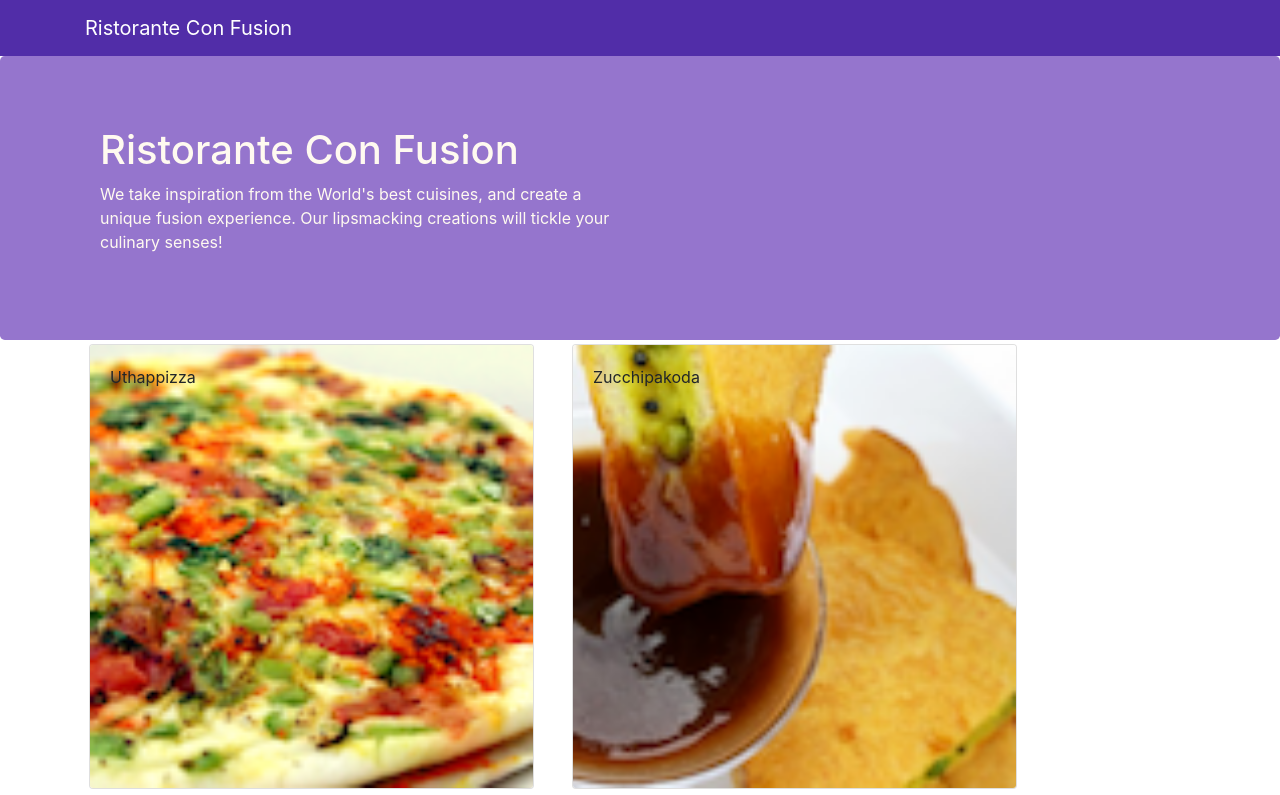
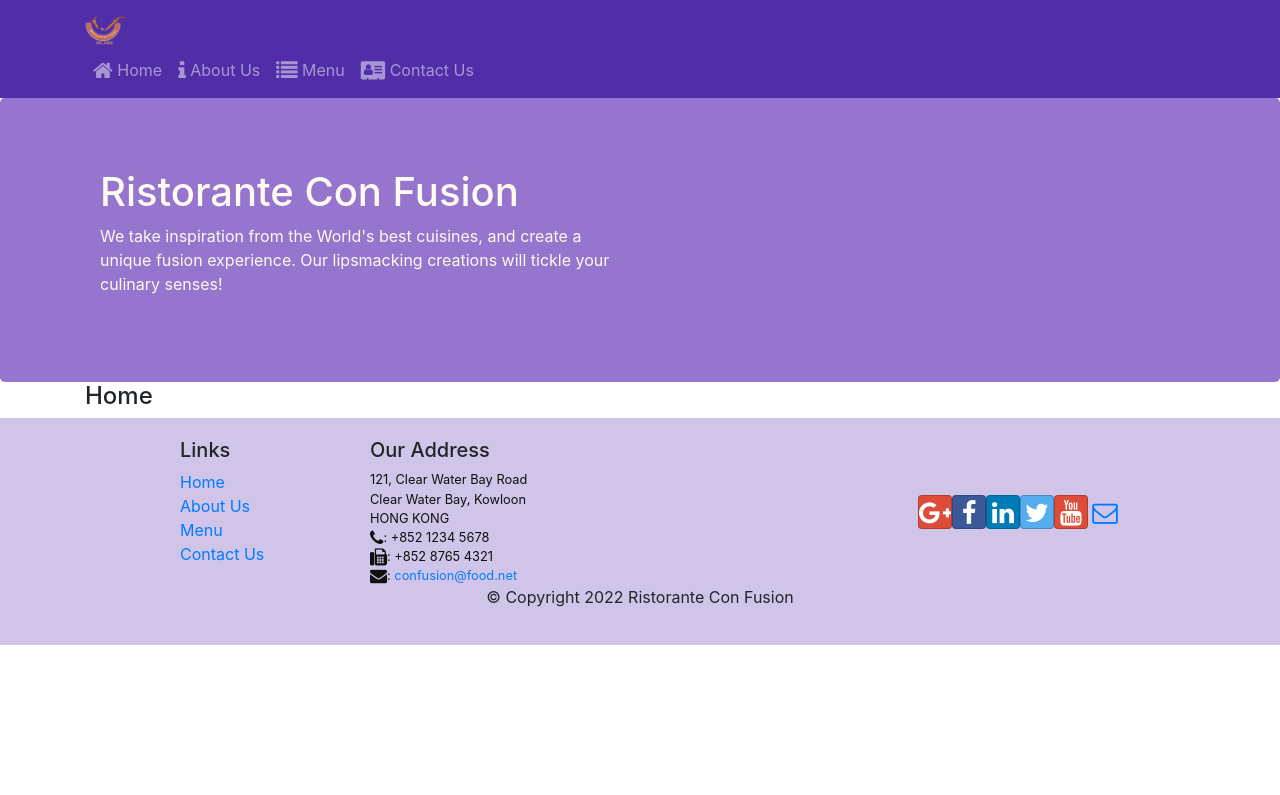
Before and after one commit to madhavithakur/restaurant-using-hooks, a React (Create React App) app: page / in a window 1280 px wide. Shown: the top 795 px of the page. Built offline with nearby package versions, Linux system fonts and the light colour scheme.

Commit message:
React Router

```diff
--- a/package.json
+++ b/package.json
@@ -40,6 +40,7 @@
     "bootstrap-social": "^5.1.1",
     "font-awesome": "^4.7.0",
     "react-popper": "^2.3.0",
+    "react-router-dom": "^6.3.0",
     "reactstrap": "^9.1.2"
   }
 }
--- a/src/App.js
+++ b/src/App.js
@@ -1,14 +1,17 @@
 import Main from './components/MainComponent';
 import './App.css';
 import React, { Component } from 'react';
+import {BrowserRouter} from 'react-router-dom'
 
 class App extends Component {
 
   render(){
     return (
-      <div className='App'>
-        <Main/>
-      </div>
+      <BrowserRouter>
+        <div className='App'>
+          <Main/>
+        </div>
+      </BrowserRouter>
     );
   }
 }
--- a/src/components/DishdetailComponent.js
+++ b/src/components/DishdetailComponent.js
@@ -46,9 +46,11 @@
 
     const Dishdetail = (props) => {
         return(
-            <div className="row">
-                <RenderDish dish={props.dish}/>
-                <RenderComments dish={props.dish} />
+            <div className="container">
+                <div className="row">
+                    <RenderDish dish={props.dish}/>
+                    <RenderComments dish={props.dish} />
+                </div>
             </div>
         );
     }
--- a/src/components/FooterComponent.js
+++ b/src/components/FooterComponent.js
@@ -1,4 +1,5 @@
 import React, {Component} from "react";
+import { Link } from "react-router-dom";
 
 const Footer = (props) => {
     return(
@@ -8,10 +9,10 @@
                 <div className="col-4 offset-1 col-sm-2">
                     <h5>Links</h5>
                     <ul className="list-unstyled">
-                        <li><a href="#">Home</a></li>
-                        <li><a href="#">About</a></li>
-                        <li><a href="#">Menu</a></li>
-                        <li><a href="contactus.html">Contact</a></li>
+                        <li><Link to="/home">Home</Link></li>
+                        <li><Link to="/aboutus">About Us</Link></li>
+                        <li><Link to="/menu">Menu</Link></li>
+                        <li><Link to="/contactus">Contact Us</Link></li>
                     </ul>
                 </div>
                 <div className="col-7 col-sm-5">
--- a/src/components/HeaderComponent.js
+++ b/src/components/HeaderComponent.js
@@ -1,14 +1,53 @@
 import React, {Component} from "react";
-import {Navbar, NavbarBrand, Jumbo} from 'reactstrap';
-
+import {Navbar, NavbarBrand, Nav, NavbarToggler, Collapse, NavItem} from 'reactstrap';
+import {NavLink} from 'react-router-dom';
 
 class Header extends Component {
+    constructor(props) {
+        super(props);
+        this.state = {
+            isNavOpen: false
+        }
+        this.toggleNav = this.toggleNav.bind(this);
+    }
+
+    toggleNav = () => {
+        this.setState({isNavOpen: !this.state.isNavOpen});
+    }
     render() {
         return(
             <>
-                <Navbar dark>
+                <Navbar dark expand="md">
                 <div className='container'>
-                    <NavbarBrand href='/'>Ristorante Con Fusion</NavbarBrand>
+                    <NavbarToggler onClick={this.toggleNav} />
+                    <NavbarBrand className="mr-auto" href='/'>
+                        <img src="assets/images/logo.png" height="30" width="41"
+                            alt="Ristorante Con Fusion"/>
+                    </NavbarBrand>
+                    <Collapse navbar isOpen={this.state.isNavOpen}>
+                        <Nav navbar>
+                            <NavItem>
+                                <NavLink className="nav-link" to="/home">
+                                    <span className="fa fa-home fa-lg"></span> Home
+                                </NavLink>
+                            </NavItem>
+                            <NavItem>
+                                <NavLink className="nav-link" to="/aboutus">
+                                    <span className="fa fa-info fa-lg"></span> About Us
+                                </NavLink>
+                            </NavItem>
+                            <NavItem>
+                                <NavLink className="nav-link" to="/menu">
+                                    <span className="fa fa-list fa-lg"></span> Menu
+                                </NavLink>
+                            </NavItem>
+                            <NavItem>
+                                <NavLink className="nav-link" to="/contactus">
+                                    <span className="fa fa-address-card fa-lg"></span> Contact Us
+                                </NavLink>
+                            </NavItem>
+                        </Nav>
+                    </Collapse>
                 </div>
                 </Navbar>
                 <Navbar className="jumbotron">
--- /dev/null
+++ b/src/components/HomeComponent.js
@@ -0,0 +1,11 @@
+import React, {Component} from "react";
+
+const Home = (props) => {
+    return(
+        <div className="container">
+            <h4>Home</h4>
+        </div>
+    );
+}
+
+export default Home;
--- a/src/components/MainComponent.js
+++ b/src/components/MainComponent.js
@@ -1,31 +1,34 @@
+import Home from './HomeComponent';
 import Menu from './MenuComponent';
 import Dishdetail from "./DishdetailComponent";
 import Header from './HeaderComponent';
 import Footer from './FooterComponent';
 import { DISHES } from '../shared/dishes';
 import React, { Component } from 'react';
+import {Routes, Route} from 'react-router-dom';
 
 class Main extends Component {
   constructor(props) {
     super(props);
     this.state = {
-      dishes : DISHES,
-      selectedDish: null
-    }
+      dishes : DISHES
+    };
   }
 
-  onDishSelect = (dishId) => {
-        this.setState({
-            selectedDish: dishId
-        });
+  render(){
+    const HomePage = () => {
+        return (
+            <Home />
+        );
     }
-  render(){
     return (
       <div>
         <Header/>
-        <Menu dishes={this.state.dishes}
-            onClick={(dishId)=>this.onDishSelect(dishId)}/>
-        <Dishdetail dish={this.state.dishes.filter(dish=>dish.id === this.state.selectedDish)[0]} />
+        <Routes>
+            <Route path="/home" element={<HomePage/>} />
+            <Route exact path="/menu" element={<Menu dishes={this.state.dishes} />} />
+            <Route path="*" element={<HomePage/>} />
+        </Routes>
         <Footer/>
       </div>
     );
--- a/src/components/MenuComponent.js
+++ b/src/components/MenuComponent.js
@@ -10,7 +10,6 @@
                         </CardImgOverlay>
                     </Card>
         );
-
     }
 
     const Menu = (props) => {
```
Also changed, not shown: 1 other file (tests, documents, lock files or other folders).
